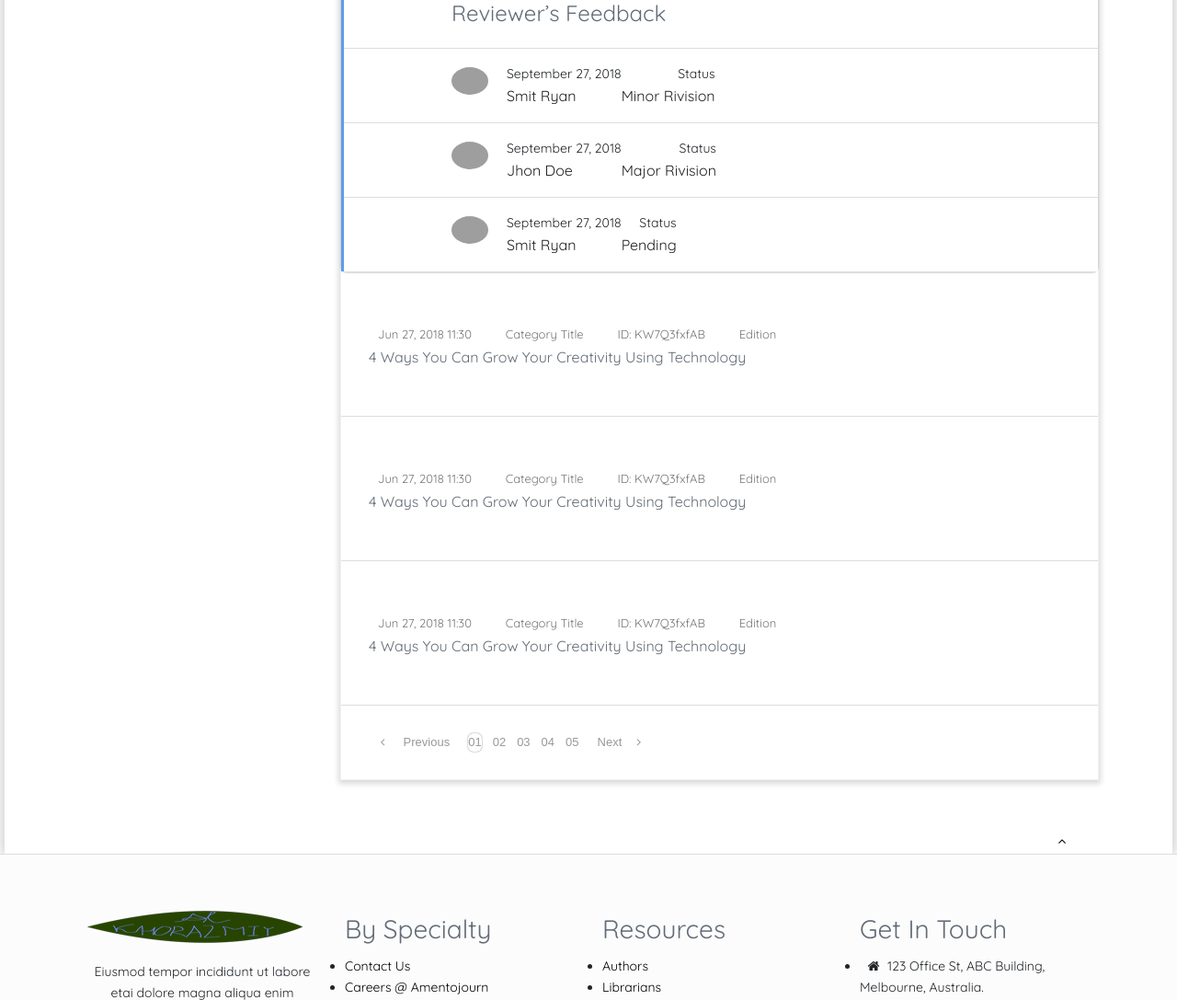
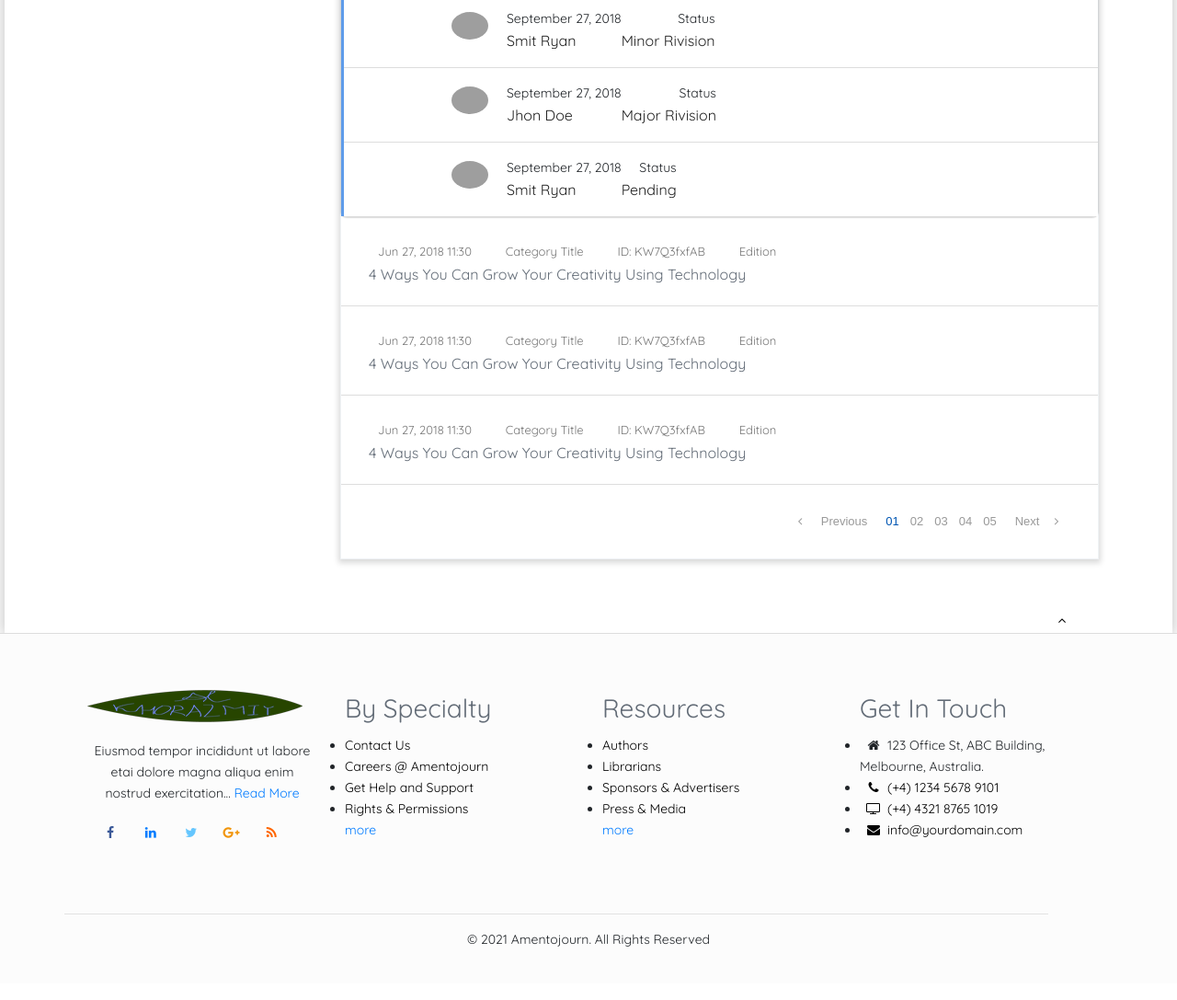
Before and after one commit to odilxon/al_khorezmiy, a Flask app: page /article-list in a window 1280 px wide, after a click that opens the changed part. Shown: the part 1184-2271 px from the top of the page at 92% size. After the commit the page ends 2213 px from the top, so only its background shows below. Run offline with Flask 2, Linux system fonts and the light colour scheme; some libraries are stand-ins or nearby versions; grey boxes are pictures that could not be loaded.

Commit message:
correctirovka

```diff
--- a/static/css/style.css
+++ b/static/css/style.css
@@ -771,6 +771,17 @@ body h1, body h2, body h3, body h4, body h5, body h6 {
     line-height: inherit;
     /* list-style-type: none; */
 }
+.dashboardnav > ul > li:hover > a:before, .dashboardnav > ul > li.active > a:before {
+    height: 100%;
+}
+.dashboardnav > ul > li > a:before {
+    top: 0;
+    left: 0;
+    content: '';
+    height: 0;
+    width: 3px;
+    position: absolute;
+}
 .dashboardnav > ul > li > a {
     display: block;
     padding: 15px 20px;
@@ -940,7 +951,7 @@ button {
 .articledetails > li {
     width: 100%;
     float: left;
-    padding: 30px;
+    padding: 0px 30px;
     min-height: 96px;
     position: relative;
     list-style-type: none;
@@ -1337,6 +1348,7 @@ img {
     width: 100%;
     float: left;
     font: 500 13px/20px 'Montserrat', Arial, Helvetica, sans-serif;
+    display: block;
 }
 .pagination ul {
     margin: 0;
@@ -1360,6 +1372,10 @@ img {
 .pagination ul li.prevpage {
     margin-left: 0;
 }
+.pagination ul li.active {
+    box-shadow: none;
+    color: #5e9cea;
+}
 .pagination ul li {
     float: left;
     margin: 0 6px;
@@ -1373,6 +1389,7 @@ img {
     text-align: center;
     position: relative;
     line-height: inherit;
+    text-decoration: none;
 }
 .pagination ul li.nextpage a, .pagination ul li.prevpage a {
     padding: 0;
@@ -1395,3 +1412,9 @@ img {
 .pagination ul li.nextpage {
     margin: 0 0 0 14px;
 }
+.pagination ul li.active a {
+    color: #0056b3;
+}
+.pagination ul li a:hover {
+    color: #0056b3;
+}
```
